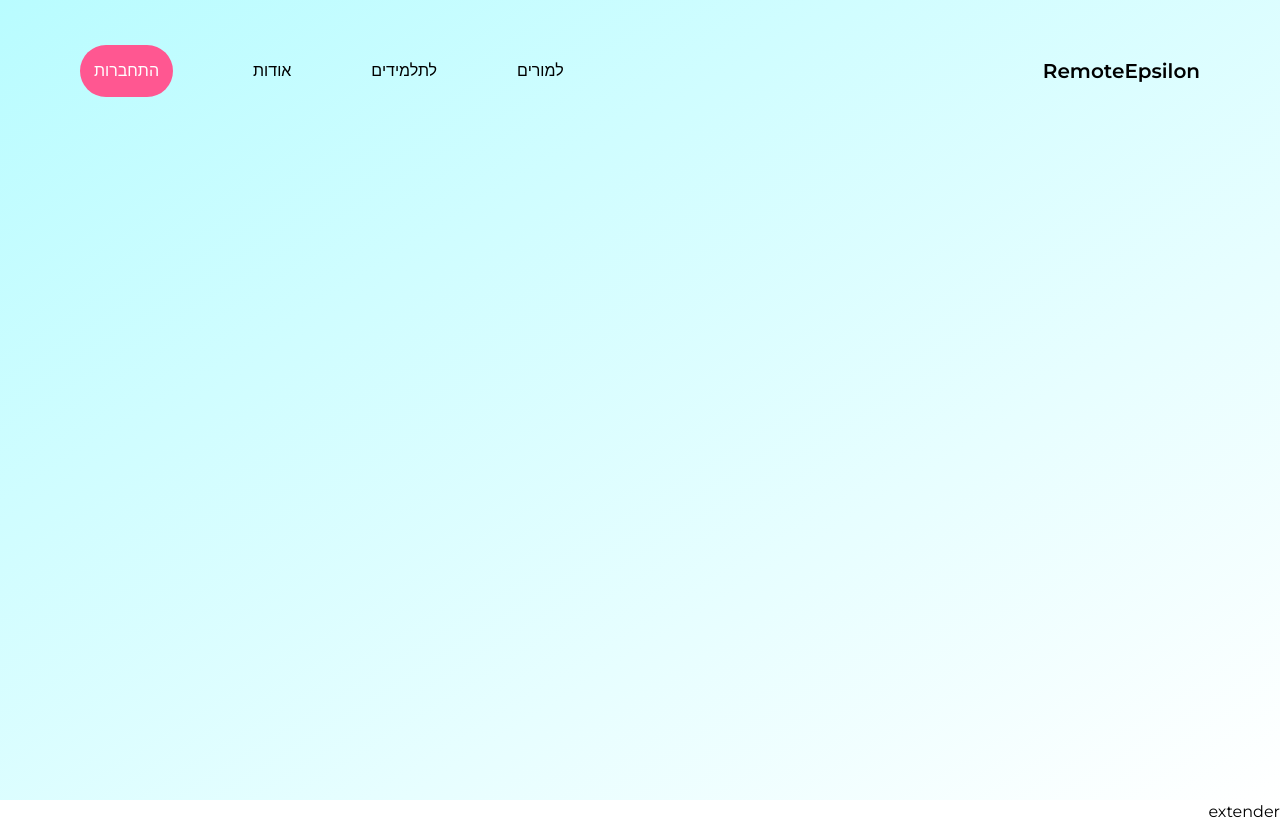
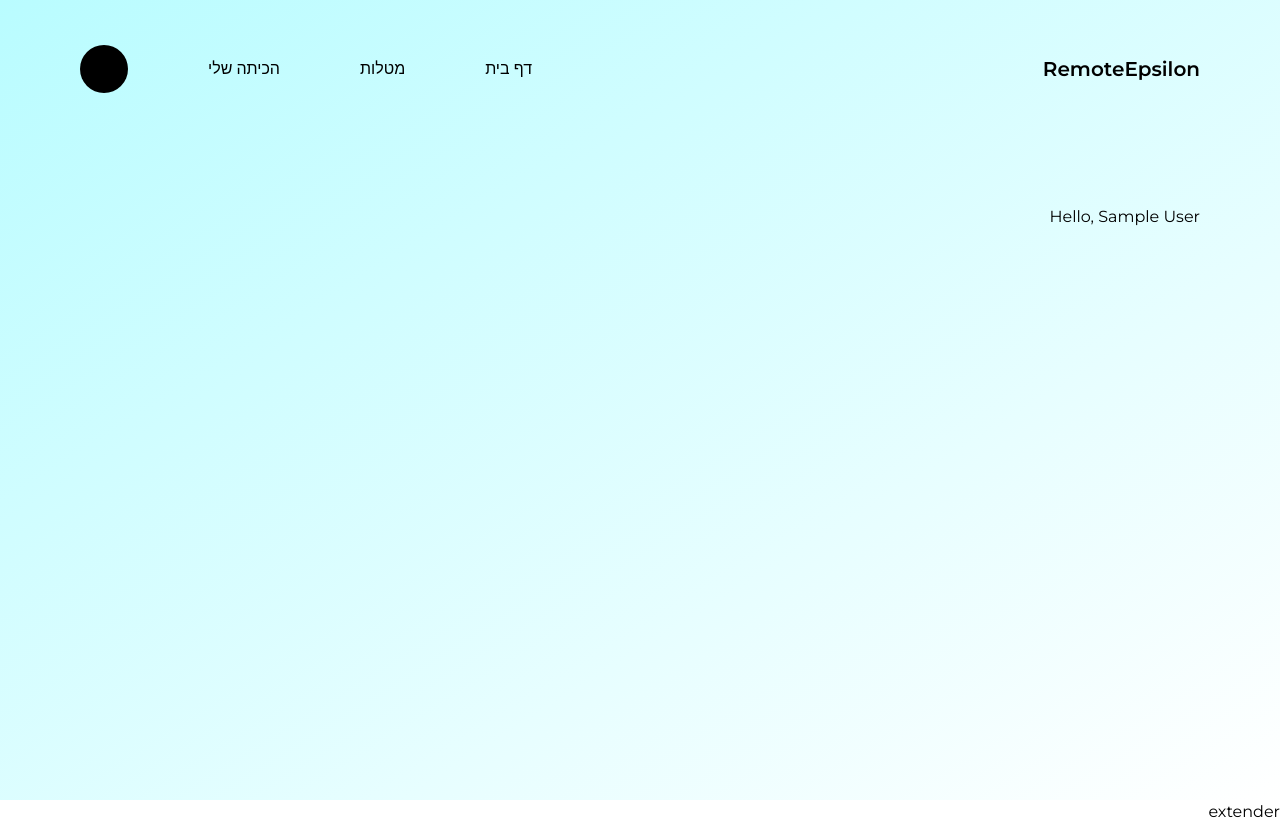
Before and after one commit to ilayalmalem/RemoteEpsilon-Frontend, a React (Create React App) app: page /dashboard in a window 1280 px wide. Built offline with nearby package versions, Linux system fonts and the light colour scheme; sample sign-in values are in the browser's storage.

Commit message:
v1.2.0+1
## v1.2.0+1
* Added authentication system
* Added dashboard
* Added navbar auth functionality
* Added a lot of routes
* Fixed some bugs
* Added PrivateRoutes

```diff
--- a/src/App.js
+++ b/src/App.js
@@ -3,6 +3,7 @@ import {
     BrowserRouter as Router,
     Switch,
     Route,
+    Redirect
 } from "react-router-dom";
 import './Styles/main.scss';
 import Navbar from "./components/Navbar";
@@ -11,9 +12,12 @@ import GetStartedPage from "./Pages/GetStartedPage";
 import {useRef} from "react";
 import RegisterPage from "./Pages/RegisterPage";
 import LoginPage from "./Pages/LoginPage";
+import Dashboard from "./Pages/Dashboard";
+import AuthService from "./services/AuthService";
 
 function App() {
     const section2 = useRef(null);
+
     return (
         <Router>
             <div id="main"  className="w-full h-screen" dir="rtl">
@@ -24,9 +28,7 @@ function App() {
                 <div className="app">
                     <div className="content px-10 md:px-20">
                         <Switch>
-                            {/*<Route path="/getstarted" exact>*/}
-                            {/*    <GetStartedPage/>*/}
-                            {/*</Route>*/}
+                            <PrivateRoute path="/dashboard/" component={Dashboard} />
 
                             <Route path="/teachers" exact>
                                 <div className="text-white">Teachers</div>
@@ -43,7 +45,11 @@ function App() {
                             <Route path="/login" component={LoginPage} />
 
                             <Route path="/" exact>
-                                <HomePage scrollTo={section2}/>
+                                {AuthService.isAuthenticated() ?
+                                    <Dashboard />
+                                    :
+                                    <HomePage scrollTo={section2}/>
+                                }
                             </Route>
                         </Switch>
                     </div>
@@ -55,3 +61,22 @@ function App() {
 }
 
 export default App;
+
+
+const PrivateRoute = ({ component: Component, ...rest }) => {
+
+    const isLoggedIn = AuthService.isAuthenticated();
+
+    return (
+        <Route
+            {...rest}
+            render={props =>
+                isLoggedIn ? (
+                    <Component {...props} />
+                ) : (
+                    <Redirect to={{ pathname: '/login', state: { from: props.location } }} />
+                )
+            }
+        />
+    )
+}
--- /dev/null
+++ b/src/Pages/Dashboard.js
@@ -0,0 +1,14 @@
+import {useLocation} from "react-router-dom";
+import AuthService from '../services/AuthService';
+
+
+export default function Dashboard(props) {
+    const user = AuthService.getUser();
+    const location = useLocation();
+    return (
+        <div>
+            Hello, {user.name}
+        </div>
+    );
+
+}
--- a/src/Pages/LoginPage.js
+++ b/src/Pages/LoginPage.js
@@ -7,6 +7,8 @@ import {
 import {Visibility, VisibilityOff} from "@material-ui/icons";
 import '../Styles/authentication.scss';
 import logo from '../assets/logo.svg';
+import {useHistory} from "react-router-dom";
+import AuthService from "../services/AuthService";
 
 const styles = theme => ({
     root: {
@@ -39,21 +41,36 @@ function LoginPage(props) {
     const [id, setId] = useState('');
     const [password, setPassword] = useState('');
     const [rememberMe, setRememberMe] = useState(false);
-
     const [showPassword, setShowPassword] = useState(false);
     const handleClickShowPassword = () => setShowPassword(!showPassword);
     const handleMouseDownPassword = () => setShowPassword(!showPassword);
+    const history = useHistory();
 
     const handleSubmit = (e, id, password) => {
         e.preventDefault();
-        alert(`Attempting login with ${id} and ${password}`);
+        const user = {
+            name: 'Ilay David Almalem',
+            id: 216331470,
+            email: 'ilayalmalem@gmail.com',
+            phone: '0504841222',
+            role: 'student'
+        };
+        history.push({
+            pathname: '/dashboard',
+            state: {
+                user: user
+            }
+        });
+        // Change service
+        AuthService.authenticate(user);
     }
 
     const {classes} = props;
 
     return (
         <div className="wrapper flex justify-center lg:h-full w-full" dir="ltr">
-            <div  className="flex bg-white shadow-xl flex-col justify-start border-2 w-full md:w-8/12 lg:w-6/12 lg:h-full xl:w-3/12 p-6">
+            <div
+                className="flex bg-white shadow-xl flex-col justify-start border-2 w-full md:w-8/12 lg:w-6/12 lg:h-full xl:w-3/12 p-6">
                 <div className="logo flex lg:mb-auto justify-center">
                     <img src={logo} className="w-2/12"/>
                 </div>
@@ -107,10 +124,11 @@ function LoginPage(props) {
                             type={showPassword ? "text" : "password"}
                         />
                         {/*<div className="checkbox-wrapper  flex justify-end">*/}
-                            <label dir="ltr" className="inline-flex items-center mt-5">
-                                <input type="checkbox" className="form-checkbox h-5 w-5" onChange={() => setRememberMe(!rememberMe)} checked={rememberMe} /><span
-                                    className="ml-2 text-black text-sm">זכור אותי</span>
-                            </label>
+                        <label dir="ltr" className="inline-flex items-center mt-5">
+                            <input type="checkbox" className="form-checkbox h-5 w-5"
+                                   onChange={() => setRememberMe(!rememberMe)} checked={rememberMe}/><span
+                            className="ml-2 text-black text-sm">זכור אותי</span>
+                        </label>
                         {/*</div>*/}
 
                         <button disabled={(id.length != 9 || password.length <= 4) ? true : false}
--- a/src/components/Navbar.js
+++ b/src/components/Navbar.js
@@ -1,6 +1,22 @@
 import {Link} from "react-router-dom";
+import AuthService from "../services/AuthService";
+import {Button, IconButton, Menu, MenuItem} from "@material-ui/core";
+import {Component, useState} from "react";
+import {MoreVert} from "@material-ui/icons";
 
 export default function Navbar() {
+
+    const [menuOpen, setMenuOpen] = useState(false);
+    const [anchorEl, setAnchorEl] = useState()
+
+    const handleClick = event => {
+        setAnchorEl(event.currentTarget);
+    };
+
+    const handleClose = () => {
+        setAnchorEl(null);
+    };
+
     return (
         <nav className="navbar w-full">
             <div className="navbar-content px-10 md:px-20 flex justify-between items-center text-black">
@@ -8,15 +24,61 @@ export default function Navbar() {
                     <div className="logo text-lg md:text-xl font-semibold">RemoteEpsilon</div>
                 </Link>
                 <div className="flex justify-center sm:justify-start md:hidden">
-                    <Link className="link text-sm md:text-base text-red-400 rounded-full text-white" to="/login">התחברות</Link>
+                    <Link className="link text-sm md:text-base text-red-400 rounded-full text-white"
+                          to="/login">התחברות</Link>
                 </div>
+                {AuthService.isAuthenticated() ?
+                    <ul className="hidden md:flex link-list flex items-center">
+                        <Link className="link" to="/dashboard">דף בית</Link>
+                        <Link className="link" to="/assignments">מטלות</Link>
+                        <Link className="link" to="/myclass">הכיתה שלי</Link>
+                        <Link className="link" to="/myaccount">
+                            <LongMenu/>
+                        </Link>
+                    </ul>
+                    :
                     <ul className="hidden md:flex link-list flex items-center">
                         <Link className="link" to="/teachers">למורים</Link>
                         <Link className="link" to="/students">לתלמידים</Link>
                         <Link className="link" to="/about">אודות</Link>
                         <Link className="link link-main rounded-full text-white" to="/login">התחברות</Link>
                     </ul>
+
+                }
             </div>
         </nav>
     )
 }
+
+function LongMenu() {
+    const [menuOpen, setMenuOpen] = useState(false);
+    const [anchorEl, setAnchorEl] = useState()
+
+    const recordButtonPosition = (event: any) => {
+        setAnchorEl(event.currentTarget);
+        setMenuOpen(true);
+    }
+
+    let closeMenu = () => {
+        setMenuOpen(false);
+    }
+
+    return (
+        <>
+            <div onClick={recordButtonPosition} className="w-12 z-0 h-12 bg-black rounded-full"></div>
+            <Menu
+                getContentAnchorEl={null}
+                anchorOrigin={{vertical: 'bottom'}}
+                anchorEl={anchorEl}
+                open={menuOpen}
+                onClose={closeMenu}>
+                <Link to="/settings">
+                    <MenuItem onClick={closeMenu}> Settings </MenuItem>
+                </Link>
+                <Link to="/logout">
+                    <MenuItem onClick={closeMenu}> Logout </MenuItem>
+                </Link>
+            </Menu>
+        </>
+    );
+}
--- /dev/null
+++ b/src/services/AuthService.js
@@ -0,0 +1,16 @@
+const AuthService = {
+  isAuthenticated: () => {
+    return Boolean(localStorage.getItem('remote_epsilon_is_auth'));
+  },
+  authenticate: (user) => {
+    localStorage.setItem('remote_epsilon_is_auth', 'true');
+    localStorage.setItem('remote_epsilon_user', JSON.stringify(user))
+  },
+  getUser: () => JSON.parse(localStorage.getItem('remote_epsilon_user')),
+  logout: () => {
+    localStorage.removeItem('remote_epsilon_user');
+    localStorage.setItem('remote_epsilon_is_auth', 'false')
+  }
+};
+
+export default AuthService;
```
Also changed, not shown: 1 other file (tests, documents, lock files or other folders). Lines whose indentation alone changed are shown as unchanged.
